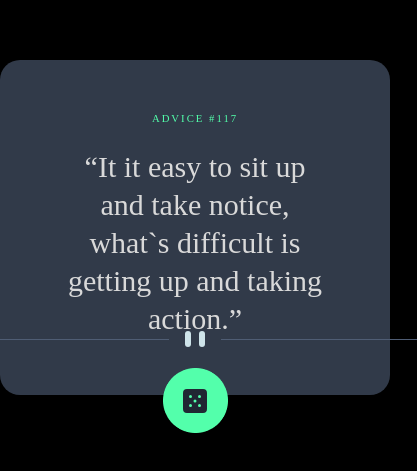
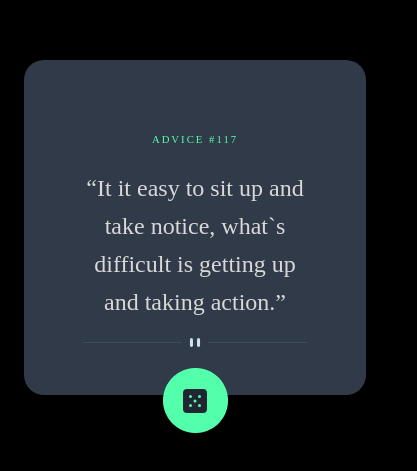
Before and after one commit to CristinaSt86/Advice_Slip, a plain HTML site: page index.html in a window 390 px wide. Shown: the part 195-666 px from the top of the page, 417 px wide, since content can reach past the window. Drawn offline with Linux system fonts and the light colour scheme; no server answers; a web font is replaced by a local one.

Commit message:
Add @media query for several items.

```diff
--- a/script.js
+++ b/script.js
@@ -18,9 +18,6 @@ async function getDataFromApi() {
     advice = data.slip.advice;
     id = `Advice #${data.slip.id}`;
     renderAdviceContent(advice, id);
-    // console.log(advice);
-    // console.log(id);
-    console.log(data);
     return advice;
   } catch (eroare) {
     console.log(eroare);
--- a/style.css
+++ b/style.css
@@ -11,7 +11,7 @@ body{
   display: flex;
   justify-content: center;
   align-items: center;
-
+  box-sizing: border-box;
 }
 .container{
   width: 540px;
@@ -23,6 +23,8 @@ body{
   justify-content: center;
   align-items: center;
   position: relative;
+  box-sizing: border-box;
+  margin: 0 24px;
 }
 h6{
   color: var(--green);
@@ -33,13 +35,14 @@ h6{
 }
 #paragraph{
   color: var(--light-grey);
-  font-size: 30px;
+  font-size: 24px;
   font-family: StratosWeb;
   font-weight: 400;
   line-height: 37.8px;
   padding: 0 62px;
   text-align: center;
   margin-top: 0;
+  /* overflow-y:auto; */
 }
 .cerc-verde{
   width: 65px;
@@ -55,4 +58,12 @@ h6{
 .design{
   position: absolute;
   bottom: 48px;
+  width: 20rem;
 }
+
+@media (max-width: 768px) {
+  .design{
+    width: 14rem;
+  }
+
+}
```
